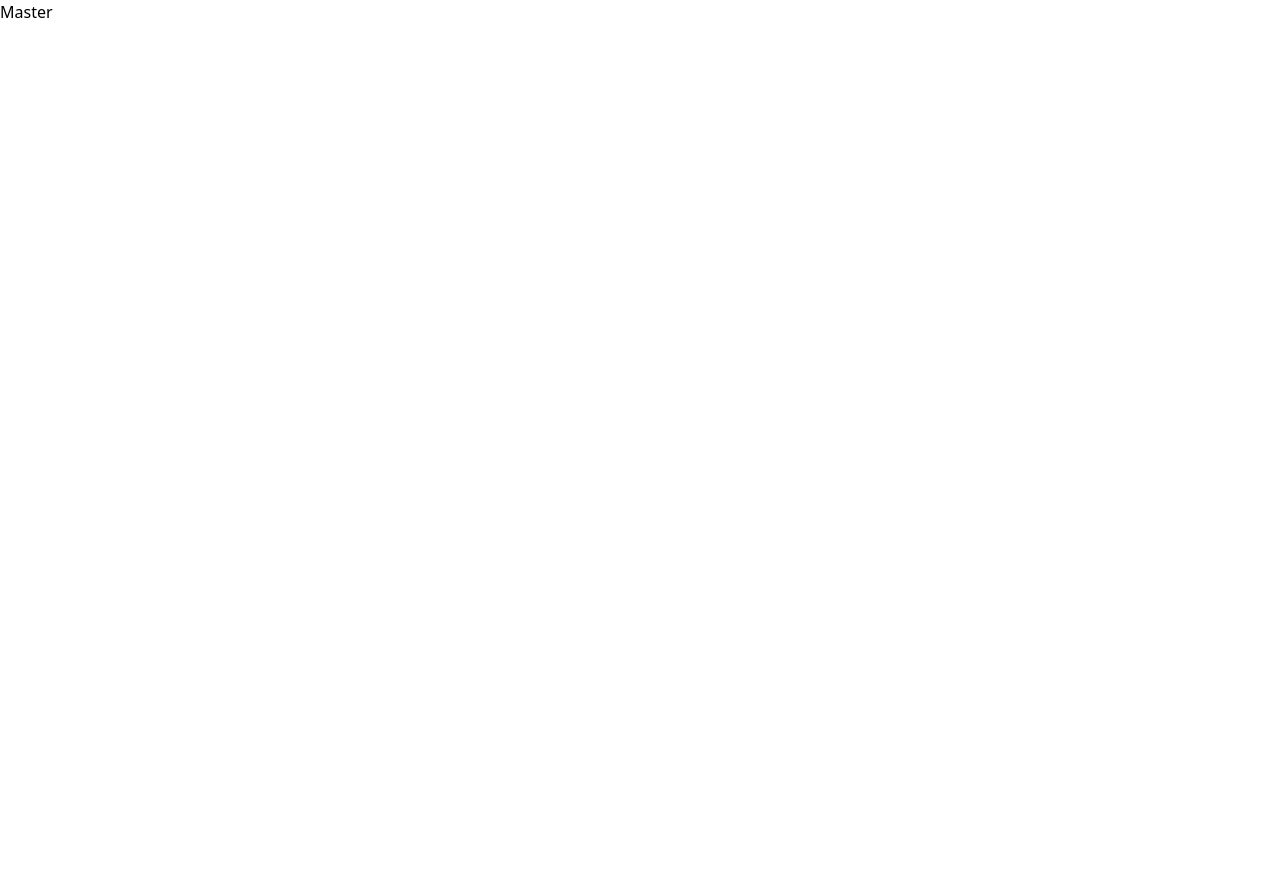
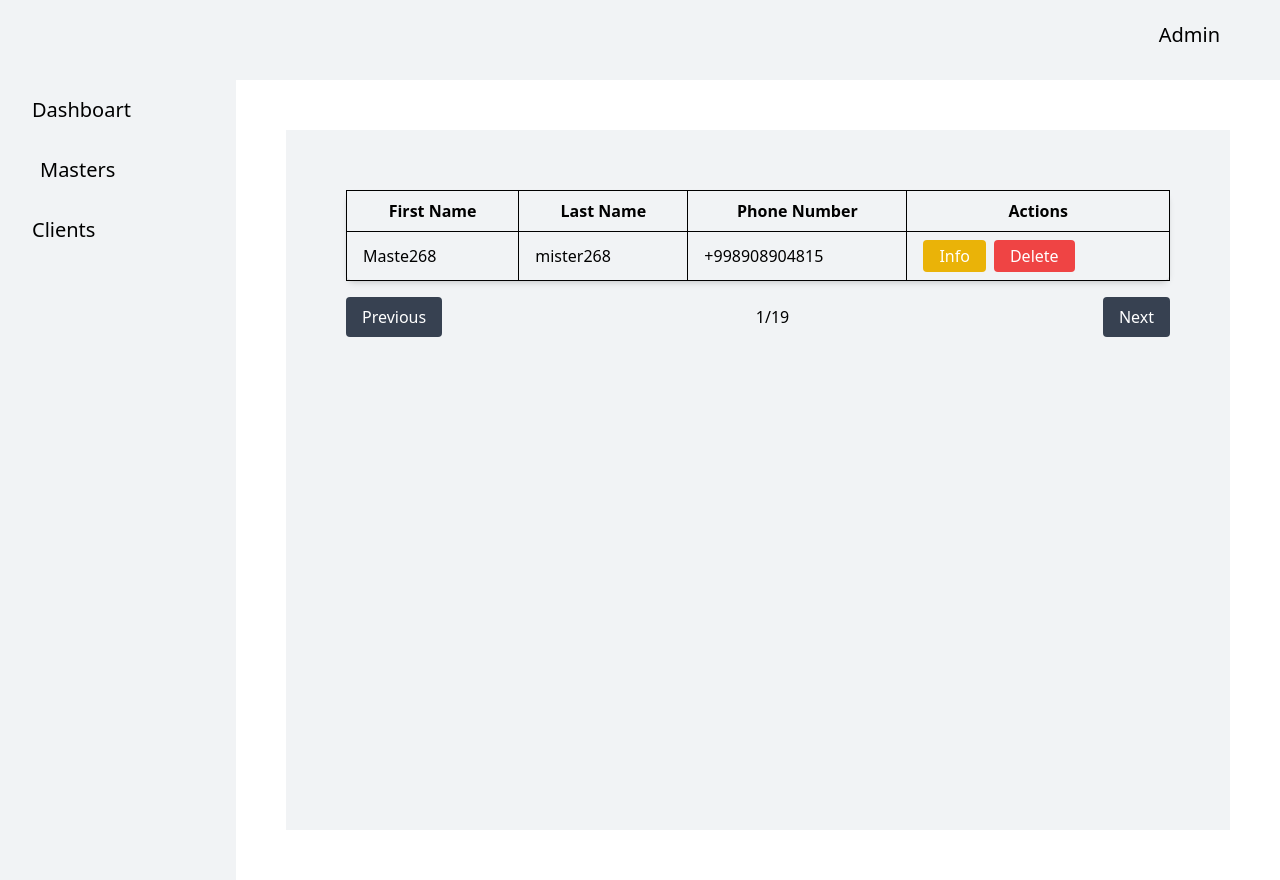
Before and after one commit to ixvadev/Sfera-stadium, a React app: page /master in a window 1280 px wide. Before the commit the page ends 800 px from the top, so only its background shows below. Built offline with nearby package versions, Linux system fonts and the light colour scheme; the HTML template or start-up script is replaced by a standard one.

Commit message:
Master shablomi 90% bo'ldi

```diff
--- a/src/lib/utils.tsx
+++ b/src/lib/utils.tsx
@@ -1,6 +1,6 @@
-import { ClassValue, clsx } from "clsx";
+import { classNameValue, clsx } from "clsx";
 import { twMerge } from "tailwind-merge";
 
-export function cn(...inputs: ClassValue[]) {
+export function cn(...inputs: classNameValue[]) {
   return twMerge(clsx(inputs));
 }
--- a/src/pages/master/index.tsx
+++ b/src/pages/master/index.tsx
@@ -1,8 +1,48 @@
 import React from 'react'
+import Header from '../../components/header'
+import Help from '../../components/help'
 
 const Master: React.FC = () => {
   return (
-    <div>Master</div>
+    <div>
+      <Header/>
+      <div className='flex'>
+        <Help/>
+        <div className="bg-[#f1f3f5] m-[50px] w-[80%]">
+          <div className="p-[60px]">
+              <div>
+                  <table className="w-full shadow-md rounded-lg">
+                      <thead>
+                          <tr className=''>
+                            <th className="py-2 px-4 border-[1px] border-black">First Name</th>
+                            <th className="py-2 px-4 border-[1px] border-black">Last Name</th>
+                            <th className="py-2 px-4 border-[1px] border-black">Phone Number</th>
+                            <th className="py-2 px-4 border-[1px]  border-black">Actions</th>
+                          </tr>
+                      </thead>
+                      <tbody>
+                          <tr className="">
+                              <td className="py-2 px-4 border-[1px] border-black">Maste268</td>
+                              <td className="py-2 px-4 border-[1px] border-black">mister268</td>
+                              <td className="py-2 px-4 border-[1px] border-black">+998908904815</td>
+                              <td className="py-2 px-4 border-[1px] border-black">
+                                  <button className="bg-yellow-500 text-white px-4 py-1 rounded hover:bg-yellow-600">Info</button>
+                                  <button className="bg-red-500 text-white ml-2 px-4 py-1 rounded hover:bg-red-600">Delete</button>
+                              </td>
+                          </tr>
+                      </tbody>
+                  </table>
+              </div>
+              <div className="flex justify-between items-center mt-4">
+                  <button className="bg-gray-700 text-white px-4 py-2 rounded hover:bg-gray-800">Previous</button>
+                  <span>1/19</span>
+                  <button className="bg-gray-700 text-white px-4 py-2 rounded hover:bg-gray-800">Next</button>
+              </div>
+          </div>
+      </div>
+
+      </div>
+  </div>
   )
 }
 
--- a/tsconfig.app.json
+++ b/tsconfig.app.json
@@ -1,7 +1,7 @@
 {
   "compilerOptions": {
     "target": "ES2020",
-    "useDefineForClassFields": true,
+    "useDefineForclassNameFields": true,
     "lib": ["ES2020", "DOM", "DOM.Iterable"],
     "module": "ESNext",
     "skipLibCheck": true,
```
